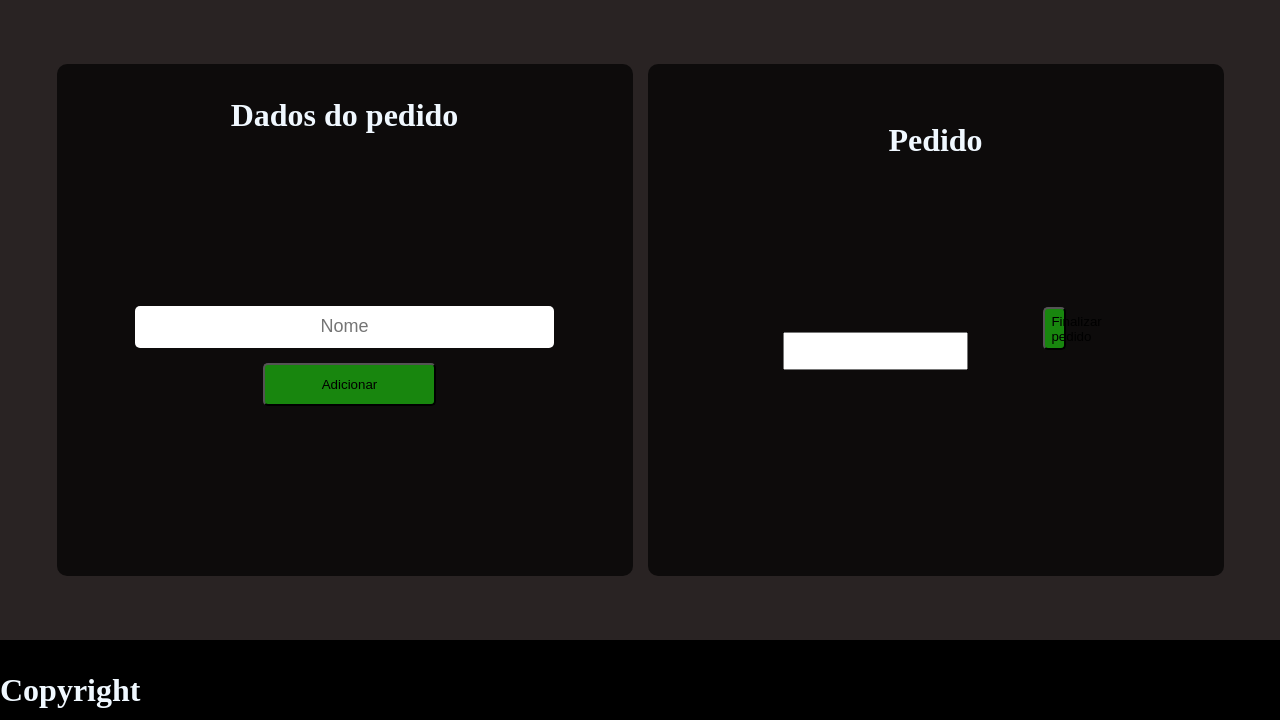
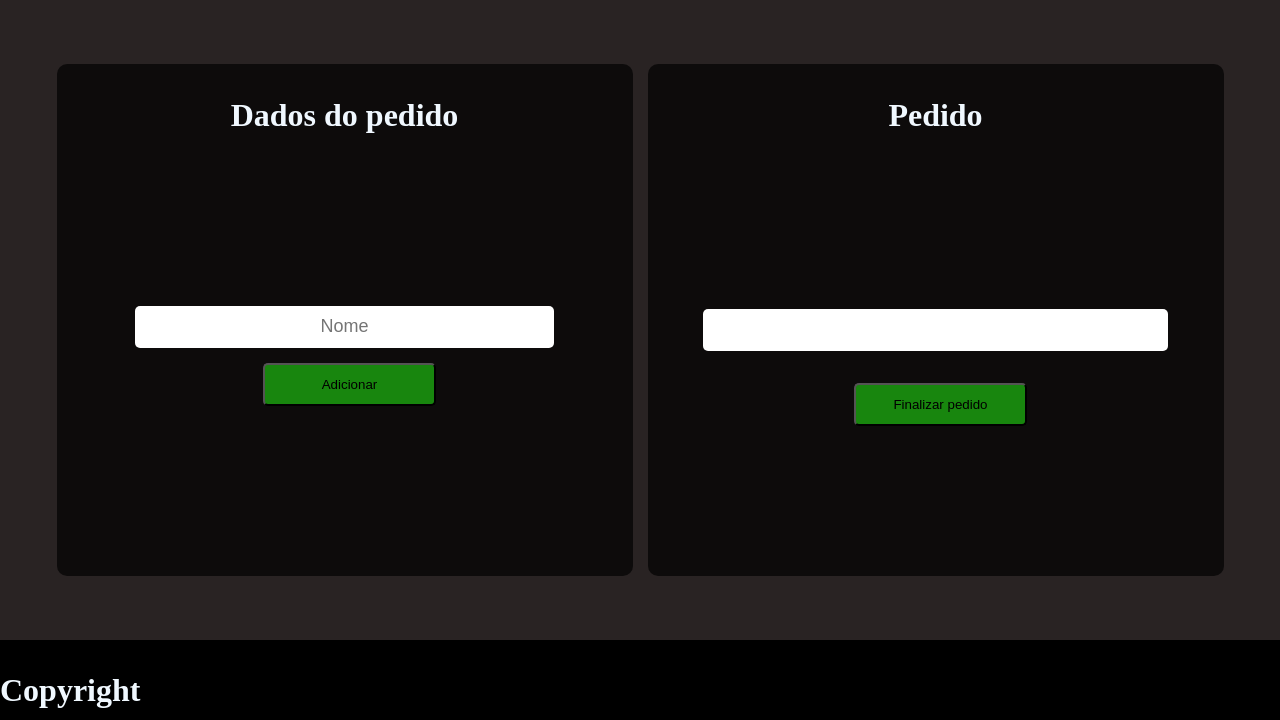
Before and after one commit to EduardoASilva/pedidosja, a Django app: page / in a window 1280 px wide. Shown: the part 80-800 px from the top of the page. Run offline with Django 3.2, Linux system fonts and the light colour scheme; the visitor is signed in with stand-in values (Sample User, id 1); data that the repository does not hold is empty; some libraries are stand-ins or nearby versions.

Commit message:
Ajustes de layout inputs nome

```diff
--- a/pedidos/static/css/style.css
+++ b/pedidos/static/css/style.css
@@ -162,7 +162,7 @@ div h3{
     width:100%;
     height:80%;
     display:flex;
-    flex-direction:column;items:center;
+    flex-direction:column;
     justify-content:center;
     align-items:center;
 
@@ -196,12 +196,22 @@ div h3{
 }
 
 .nomecliente{
-    margin-top:10px;
+    margin-top: 10px;
+    margin-bottom:10px;
+    width: 80%;
+    height: 40px;
+    border: none;
+    border-radius: 5px;
 }
 
 .form-pedido{
-    display:flex;
-
+    width: 100%;
+    height: 80%;
+    display: flex;
+    flex-direction: column;
+    justify-content: center;
+    align-items: center;
+}
 }
 
 
--- a/templates/admpage.html
+++ b/templates/admpage.html
@@ -16,7 +16,7 @@
                 <div class="sabor">
                     <input name="{{ i.nome.lower }}" class="produtos" value="{{ i.nome.upper }}"/>
                     <button onclick="subtrair('{{ i.nome.lower }}')" class="subtrair">-</button>
-                    <input id="{{ i.nome.lower }}" name="{{ i.nome.lower }}" type="text" value="0">
+                    <input class="contador" id="{{ i.nome.lower }}" name="{{ i.nome.lower }}" type="text" value="0">
                     <button onclick="somar('{{ i.nome.lower }}')" class="adicionar">+</button>
                 </div>
             {% endfor %}
@@ -26,17 +26,16 @@
     </div>
 
     <div class="container-pedido">
-        <div class="pedido">
+        <div>
             <h3>Pedido</h3>
         </div>
-        <div class="area-pedido">
+
         <form class="form-pedido" action="{% url 'enviar_pedido' %}" method="post" enctype="multipart/form-data">
             {% csrf_token %}
 
             <input id="nomeCliente" name="nome" class="nomecliente" value="">
-
-                <div id="addItem" class="itens-pedido">
-
+            <div><div id="addItem" class="itens-pedido">
+            </div>
             </div>
 
             <div class="area-botao botao">
@@ -44,6 +43,5 @@
             </div>
         </form>
     </div>
-    </div>
 
 {% endblock content %}
```
Lines whose indentation alone changed are shown as unchanged.
